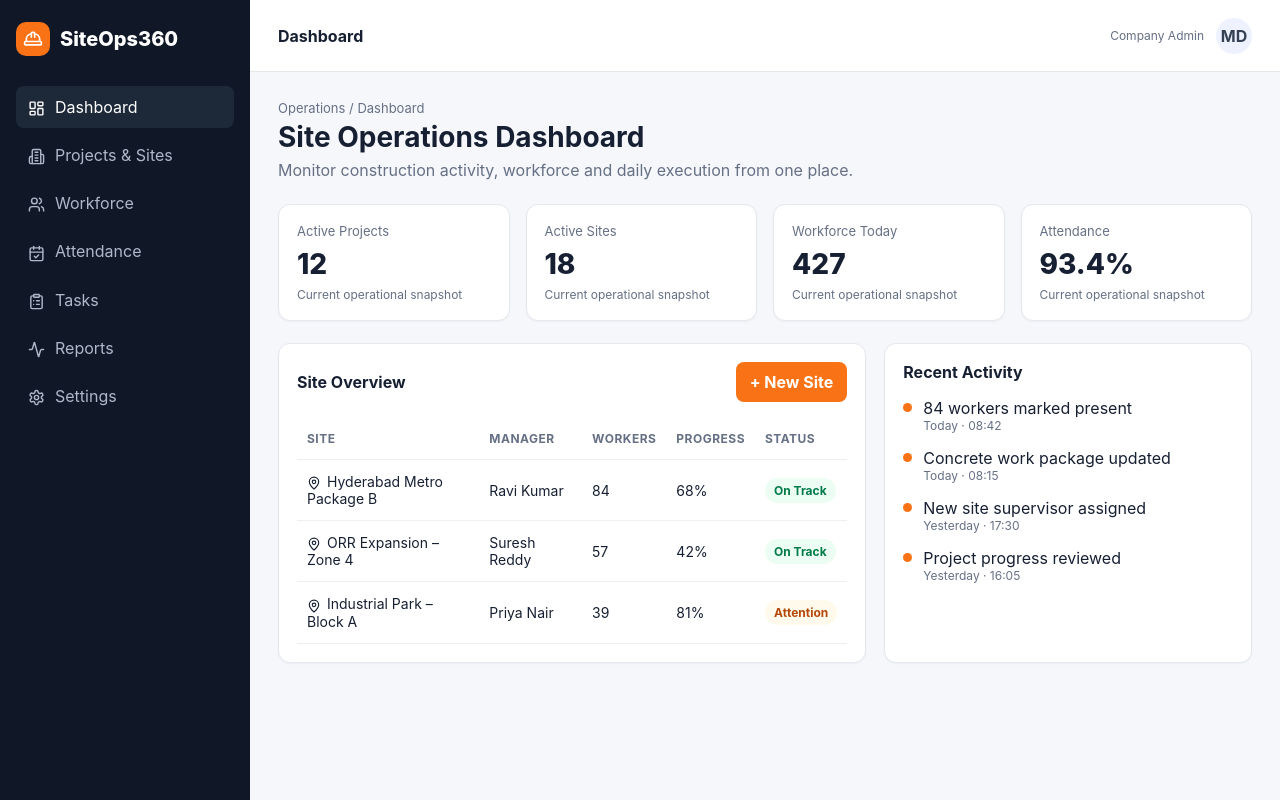
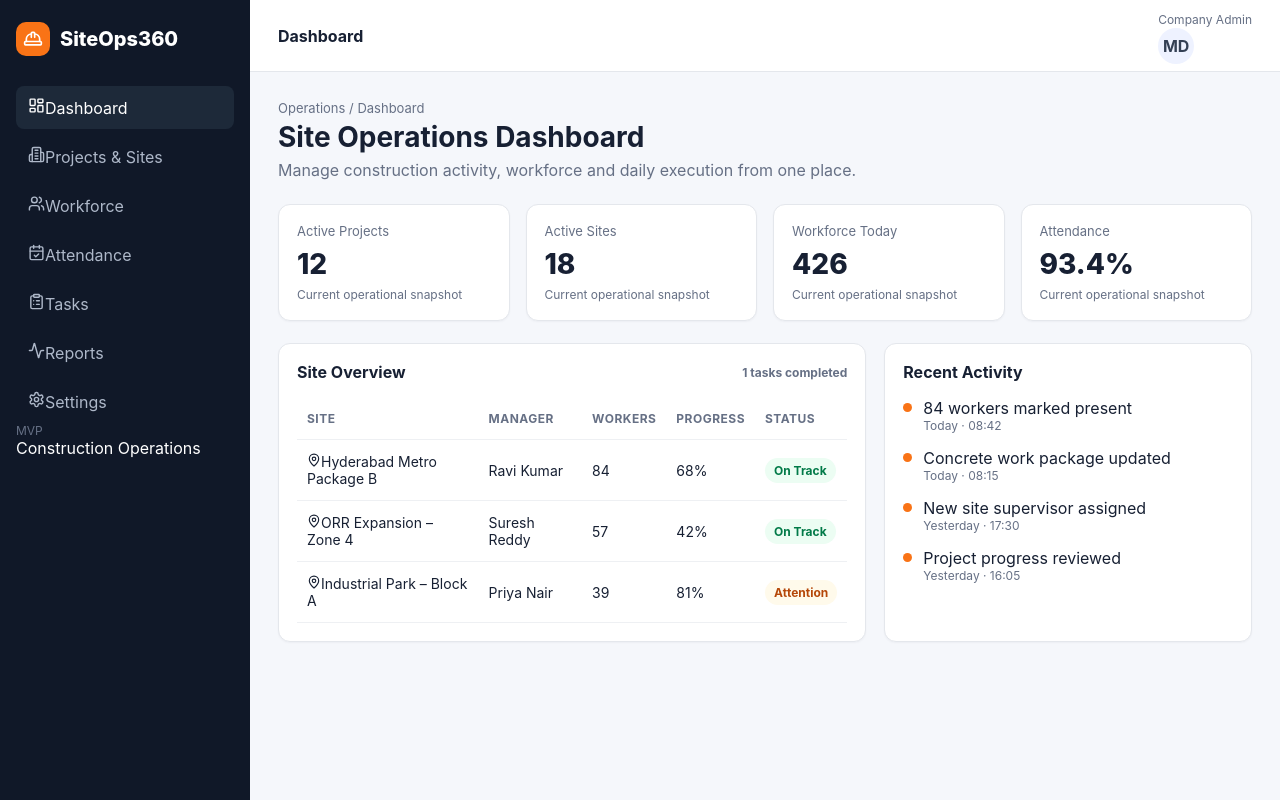
Before and after one commit to Manikantan98/SiteOps360, a Next.js app: page / in a window 1280 px wide. Built offline with nearby package versions, Linux system fonts and the light colour scheme.

Commit message:
feat: implement core SiteOps360 MVP workflows

```diff
--- a/src/app/page.tsx
+++ b/src/app/page.tsx
@@ -1,63 +1,95 @@
 'use client';
 
 import { useState } from 'react';
-import { Activity, Building2, CalendarCheck, ClipboardList, HardHat, LayoutDashboard, MapPin, Settings, Users } from 'lucide-react';
+import { Activity, Building2, CalendarCheck, ClipboardList, HardHat, LayoutDashboard, MapPin, Settings, Users, Plus, Search, CheckCircle2, Clock3 } from 'lucide-react';
 
 const navItems = [
   ['Dashboard', LayoutDashboard], ['Projects & Sites', Building2], ['Workforce', Users],
   ['Attendance', CalendarCheck], ['Tasks', ClipboardList], ['Reports', Activity], ['Settings', Settings]
 ] as const;
 
-const sites = [
-  { name: 'Hyderabad Metro Package B', manager: 'Ravi Kumar', workers: 84, progress: '68%', status: 'On Track' },
-  { name: 'ORR Expansion – Zone 4', manager: 'Suresh Reddy', workers: 57, progress: '42%', status: 'On Track' },
-  { name: 'Industrial Park – Block A', manager: 'Priya Nair', workers: 39, progress: '81%', status: 'Attention' }
+type Site = { name: string; project: string; manager: string; workers: number; progress: number; status: string };
+type Worker = { name: string; code: string; trade: string; site: string; status: string };
+type Task = { title: string; site: string; assignee: string; due: string; status: string };
+
+const initialSites: Site[] = [
+  { name: 'Hyderabad Metro Package B', project: 'Hyderabad Metro', manager: 'Ravi Kumar', workers: 84, progress: 68, status: 'On Track' },
+  { name: 'ORR Expansion – Zone 4', project: 'ORR Expansion', manager: 'Suresh Reddy', workers: 57, progress: 42, status: 'On Track' },
+  { name: 'Industrial Park – Block A', project: 'Industrial Park', manager: 'Priya Nair', workers: 39, progress: 81, status: 'Attention' }
+];
+const initialWorkers: Worker[] = [
+  { name: 'Ramesh Kumar', code: 'WRK-1001', trade: 'Mason', site: 'Hyderabad Metro Package B', status: 'Active' },
+  { name: 'Anil Reddy', code: 'WRK-1002', trade: 'Operator', site: 'ORR Expansion – Zone 4', status: 'Active' },
+  { name: 'Sita Devi', code: 'WRK-1003', trade: 'Electrician', site: 'Industrial Park – Block A', status: 'Active' },
+  { name: 'Mahesh Rao', code: 'WRK-1004', trade: 'Carpenter', site: 'Hyderabad Metro Package B', status: 'Inactive' }
+];
+const initialTasks: Task[] = [
+  { title: 'Foundation reinforcement – Grid A', site: 'Hyderabad Metro Package B', assignee: 'Ravi Kumar', due: 'Today', status: 'In Progress' },
+  { title: 'Drainage excavation – Zone 4', site: 'ORR Expansion – Zone 4', assignee: 'Suresh Reddy', due: 'Tomorrow', status: 'Pending' },
+  { title: 'Electrical conduit installation', site: 'Industrial Park – Block A', assignee: 'Priya Nair', due: '05 Sep', status: 'Completed' }
 ];
 
 export default function Home() {
   const [active, setActive] = useState('Dashboard');
-  return (
-    <div className="app">
+  const [sites, setSites] = useState(initialSites);
+  const [workers, setWorkers] = useState(initialWorkers);
+  const [tasks, setTasks] = useState(initialTasks);
+  const [notice, setNotice] = useState('');
+
+  function addSite() {
+    const next = sites.length + 1;
+    setSites([...sites, { name: `New Construction Site ${next}`, project: 'New Project', manager: 'Unassigned', workers: 0, progress: 0, status: 'Planning' }]);
+    setNotice('New site created.');
+  }
+  function addWorker() {
+    const next = workers.length + 1001;
+    setWorkers([...workers, { name: `New Worker ${next}`, code: `WRK-${next}`, trade: 'General Worker', site: sites[0]?.name ?? 'Unassigned', status: 'Active' }]);
+    setNotice('New worker added.');
+  }
+  function addTask() {
+    setTasks([...tasks, { title: 'New site task', site: sites[0]?.name ?? 'Unassigned', assignee: 'Unassigned', due: 'Today', status: 'Pending' }]);
+    setNotice('New task created.');
+  }
+
+  return <div className="app">
     <aside className="sidebar">
       <div className="brand"><span className="logo"><HardHat size={20}/></span>SiteOps360</div>
-        <nav className="nav">
-          {navItems.map(([label, Icon]) => <button key={label} className={active === label ? 'active' : ''} onClick={() => setActive(label)}><Icon size={17} style={{verticalAlign:'middle', marginRight:10}}/>{label}</button>)}
-        </nav>
+      <nav className="nav">{navItems.map(([label, Icon]) => <button key={label} className={active === label ? 'active' : ''} onClick={() => { setActive(label); setNotice(''); }}><Icon size={17}/>{label}</button>)}</nav>
+      <div className="sidebar-foot"><div className="muted">MVP</div><div>Construction Operations</div></div>
     </aside>
     <main className="main">
-        <header className="topbar"><div><strong>{active}</strong></div><div style={{display:'flex',alignItems:'center',gap:12}}><span className="muted">Company Admin</span><span className="avatar">MD</span></div></header>
+      <header className="topbar"><div><strong>{active}</strong></div><div className="user"><span className="muted">Company Admin</span><span className="avatar">MD</span></div></header>
       <div className="page">
         <div className="eyebrow">Operations / {active}</div>
         <h1>{active === 'Dashboard' ? 'Site Operations Dashboard' : active}</h1>
-          <p className="subtitle">Monitor construction activity, workforce and daily execution from one place.</p>
-          {active === 'Dashboard' ? <Dashboard /> : <div className="card"><div className="card-title">{active} module</div><p className="subtitle">This MVP module is scaffolded and ready for its next workflow implementation.</p><button className="primary">Add New</button></div>}
+        <p className="subtitle">Manage construction activity, workforce and daily execution from one place.</p>
+        {notice && <div className="notice"><CheckCircle2 size={16}/> {notice}</div>}
+        {active === 'Dashboard' && <Dashboard sites={sites} workers={workers} tasks={tasks} />}
+        {active === 'Projects & Sites' && <Sites sites={sites} onAdd={addSite} />}
+        {active === 'Workforce' && <Workforce workers={workers} onAdd={addWorker} />}
+        {active === 'Attendance' && <Attendance workers={workers} />}
+        {active === 'Tasks' && <Tasks tasks={tasks} onAdd={addTask} />}
+        {active === 'Reports' && <Reports sites={sites} workers={workers} tasks={tasks} />}
+        {active === 'Settings' && <SettingsPanel />}
       </div>
     </main>
-    </div>
-  );
+  </div>;
 }
 
-function Dashboard() {
+function Dashboard({ sites, workers, tasks }: { sites: Site[]; workers: Worker[]; tasks: Task[] }) {
+  const activeWorkers = workers.filter(w => w.status === 'Active').length;
+  const completed = tasks.filter(t => t.status === 'Completed').length;
   return <>
-    <div className="grid">
-      <Stat label="Active Projects" value="12" />
-      <Stat label="Active Sites" value="18" />
-      <Stat label="Workforce Today" value="427" />
-      <Stat label="Attendance" value="93.4%" />
-    </div>
-    <div className="section">
-      <div className="card">
-        <div className="card-title"><span>Site Overview</span><button className="primary">+ New Site</button></div>
-        <table className="table"><thead><tr><th>Site</th><th>Manager</th><th>Workers</th><th>Progress</th><th>Status</th></tr></thead><tbody>{sites.map(s => <tr key={s.name}><td><MapPin size={14} style={{verticalAlign:'middle',marginRight:6}}/>{s.name}</td><td>{s.manager}</td><td>{s.workers}</td><td>{s.progress}</td><td><span className={'badge ' + (s.status === 'Attention' ? 'warn' : '')}>{s.status}</span></td></tr>)}</tbody></table>
-      </div>
-      <div className="card"><div className="card-title">Recent Activity</div><div className="activity">
-        <ActivityRow text="84 workers marked present" time="Today · 08:42" />
-        <ActivityRow text="Concrete work package updated" time="Today · 08:15" />
-        <ActivityRow text="New site supervisor assigned" time="Yesterday · 17:30" />
-        <ActivityRow text="Project progress reviewed" time="Yesterday · 16:05" />
-      </div></div>
-    </div>
+    <div className="grid"><Stat label="Active Projects" value="12"/><Stat label="Active Sites" value={String(sites.length + 15)}/><Stat label="Workforce Today" value={String(activeWorkers + 423)}/><Stat label="Attendance" value="93.4%"/></div>
+    <div className="section"><div className="card"><div className="card-title"><span>Site Overview</span><span className="muted">{completed} tasks completed</span></div><SiteTable sites={sites}/></div><div className="card"><div className="card-title">Recent Activity</div><div className="activity"><ActivityRow text="84 workers marked present" time="Today · 08:42"/><ActivityRow text="Concrete work package updated" time="Today · 08:15"/><ActivityRow text="New site supervisor assigned" time="Yesterday · 17:30"/><ActivityRow text="Project progress reviewed" time="Yesterday · 16:05"/></div></div></div>
   </>;
 }
+function Sites({ sites, onAdd }: { sites: Site[]; onAdd: () => void }) { return <div className="card"><div className="card-title"><span>Projects & Sites</span><button className="primary" onClick={onAdd}><Plus size={15}/> New Site</button></div><div className="toolbar"><div className="search"><Search size={15}/><input placeholder="Search sites..."/></div><select><option>All statuses</option><option>On Track</option><option>Attention</option></select></div><SiteTable sites={sites} detailed/></div>; }
+function SiteTable({ sites, detailed = false }: { sites: Site[]; detailed?: boolean }) { return <div className="table-wrap"><table className="table"><thead><tr><th>Site</th>{detailed && <th>Project</th>}<th>Manager</th><th>Workers</th><th>Progress</th><th>Status</th></tr></thead><tbody>{sites.map(s => <tr key={s.name}><td><MapPin size={14}/>{s.name}</td>{detailed && <td>{s.project}</td>}<td>{s.manager}</td><td>{s.workers}</td><td><div className="progress"><span style={{width:`${s.progress}%`}}/></div>{s.progress}%</td><td><span className={'badge ' + (s.status === 'Attention' ? 'warn' : s.status === 'Planning' ? 'neutral' : '')}>{s.status}</span></td></tr>)}</tbody></table></div>; }
+function Workforce({ workers, onAdd }: { workers: Worker[]; onAdd: () => void }) { return <div className="card"><div className="card-title"><span>Workforce</span><button className="primary" onClick={onAdd}><Plus size={15}/> Add Worker</button></div><div className="toolbar"><div className="search"><Search size={15}/><input placeholder="Search workers..."/></div><select><option>All trades</option><option>Mason</option><option>Operator</option><option>Electrician</option></select></div><div className="table-wrap"><table className="table"><thead><tr><th>Name</th><th>Employee Code</th><th>Trade</th><th>Site</th><th>Status</th></tr></thead><tbody>{workers.map(w => <tr key={w.code}><td><strong>{w.name}</strong></td><td>{w.code}</td><td>{w.trade}</td><td>{w.site}</td><td><span className={'badge '+(w.status==='Inactive'?'neutral':'')}>{w.status}</span></td></tr>)}</tbody></table></div></div>; }
+function Attendance({ workers }: { workers: Worker[] }) { return <div className="card"><div className="card-title"><span>Daily Attendance</span><button className="primary">Save Attendance</button></div><div className="attendance-head"><div><strong>02 Sep 2026</strong><div className="muted">Mark attendance for active workforce</div></div><span className="badge">Present 93.4%</span></div><div className="table-wrap"><table className="table"><thead><tr><th>Worker</th><th>Site</th><th>Check-in</th><th>Status</th><th>Action</th></tr></thead><tbody>{workers.filter(w=>w.status==='Active').map((w,i)=><tr key={w.code}><td>{w.name}</td><td>{w.site}</td><td>{i%3===0?'08:12':'08:2'+i}</td><td><span className="badge">Present</span></td><td><button className="link-btn">Edit</button></td></tr>)}</tbody></table></div></div>; }
+function Tasks({ tasks, onAdd }: { tasks: Task[]; onAdd: () => void }) { return <div className="card"><div className="card-title"><span>Tasks & Work Packages</span><button className="primary" onClick={onAdd}><Plus size={15}/> New Task</button></div><div className="task-grid">{tasks.map((t,i)=><div className="task-card" key={i}><div className="task-top"><span className={'badge '+(t.status==='Pending'?'neutral':'')}>{t.status}</span><Clock3 size={16}/></div><h3>{t.title}</h3><div className="muted">{t.site}</div><div className="task-meta"><span>Owner: {t.assignee}</span><span>Due: {t.due}</span></div></div>)}</div></div>; }
+function Reports({ sites, workers, tasks }: { sites: Site[]; workers: Worker[]; tasks: Task[] }) { const avg = Math.round(sites.reduce((a,s)=>a+s.progress,0)/sites.length); return <div className="grid reports"><Stat label="Average Site Progress" value={`${avg}%`}/><Stat label="Active Workforce" value={String(workers.filter(w=>w.status==='Active').length)}/><Stat label="Open Tasks" value={String(tasks.filter(t=>t.status!=='Completed').length)}/><Stat label="Sites Requiring Attention" value={String(sites.filter(s=>s.status==='Attention').length)}/><div className="card report-wide"><div className="card-title">Operational Summary</div><p>SiteOps360 MVP reporting consolidates site progress, workforce availability, attendance and task execution. Detailed export and analytics can be added after the core workflows are validated.</p></div></div>; }
+function SettingsPanel() { return <div className="settings-grid"><div className="card"><div className="card-title">Company Profile</div><label>Company Name<input value="SiteOps360 Demo Company" readOnly/></label><label>Default Region<select><option>India</option></select></label><button className="primary">Save Changes</button></div><div className="card"><div className="card-title">Access & Roles</div><div className="role"><strong>Company Admin</strong><span>Full company access</span></div><div className="role"><strong>Project Manager</strong><span>Projects and site operations</span></div><div className="role"><strong>Site Engineer</strong><span>Daily execution and progress</span></div><div className="role"><strong>Supervisor</strong><span>Workforce and attendance</span></div><div className="role"><strong>Worker</strong><span>Assigned tasks and updates</span></div></div></div>; }
 function Stat({label,value}:{label:string,value:string}) { return <div className="card"><div className="stat-label">{label}</div><div className="stat-value">{value}</div><div className="muted" style={{marginTop:6}}>Current operational snapshot</div></div>; }
 function ActivityRow({text,time}:{text:string,time:string}) { return <div className="activity-row"><span className="dot"/><div><div>{text}</div><div className="muted">{time}</div></div></div>; }
```
Lines whose indentation alone changed are shown as unchanged.
